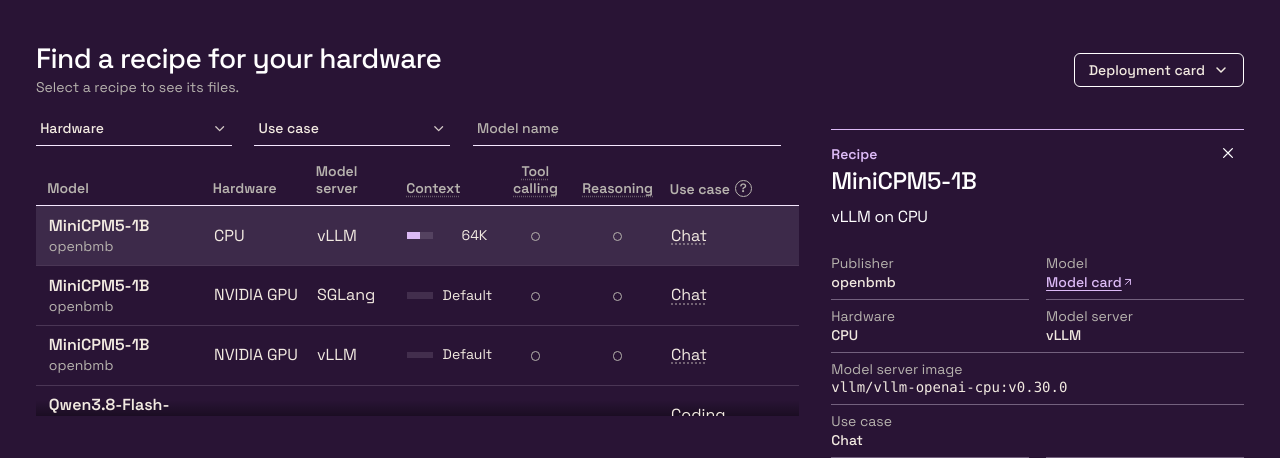
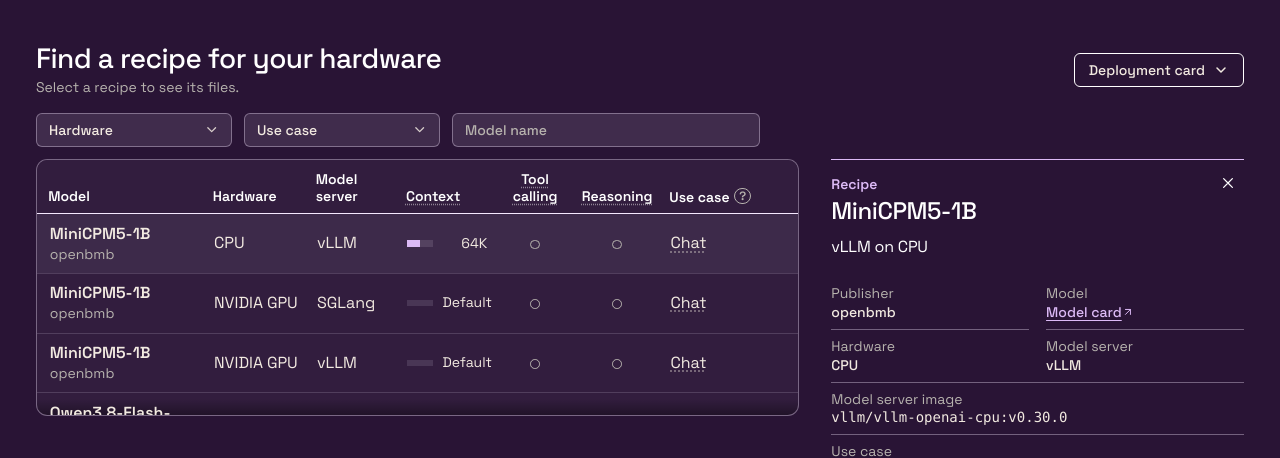
Before and after one commit to opencairn-ai/cairn-site, a plain HTML site: page public/recipes.html in a window 1280 px wide. Shown: the part 244-702 px from the top of the page. Drawn offline with Linux system fonts and the light colour scheme.

Commit message:
Frame the recipe table like a schema layer and align the card with it
- The table sits in a rounded panel with the ground, corners and 1px line of a
  layer of the stack schema; the column titles are in the title ink.
- The filters stay above the table, as framed 34px fields with 6px corners.
- The filters get their own grid row, so the card of the selected recipe starts
  on the table's row and its top rule lines up with the top of the table.
- The tall layout no longer shifts the card down by its sticky offset.

Co-Authored-By: Claude Opus 5.5 <noreply@anthropic.com>

```diff
--- a/public/css/styles.css
+++ b/public/css/styles.css
@@ -2905,49 +2905,63 @@ h1 {
 
 /* The intro uses the page templates (.intro, .page-lead), then the section bar. */
 
-/* The table with its filters on the left, the sheet of the selected recipe on the right. */
+/* The filters, then the table, on the left; the card of the selected recipe on
+   the right, on the row of the table, so its rule lines up with the top of the
+   table. 12px between the filters and the table. */
 .recipe-body {
   display: grid;
   grid-template-columns: minmax(0, 1.55fr) minmax(0, 1fr);
-  gap: 2rem;
+  grid-template-rows: auto auto;
+  gap: 12px 2rem;
   padding-bottom: 0.4rem;
   font-size: 1rem;
   line-height: 1.25;
 }
 
-.recipe-finder,
 .recipe-list {
   display: flex;
   flex-direction: column;
-  gap: 0.9em;
   min-width: 0;
 }
 
-.recipe-list { gap: 0.5em; }
-
-/* --- Filters: two menus and the search field, each a field on a 1px line --- */
-
-/* 14px at a 16px root: the size of the design system's field and menu item. */
+/* The wrapper of the filters and the table lets them sit in the grid of the page
+   on their own rows. */
+.recipe-finder { display: contents; }
+
+/* The table panel: the ground and corners of a layer of the stack schema, with
+   the 1px line of its boxes. It clips the rows to its corners. */
+.recipe-list {
+  overflow: hidden;
+  border: 1px solid var(--color-schema-line);
+  border-radius: var(--radius-md);
+  background: var(--color-layer);
+}
+
+/* --- Filters: two menus and the search field, above the table panel --- */
+
+/* 14px: the size of the design system's field and menu item. */
 .recipe-filters {
   display: flex;
   flex-wrap: wrap;
-  gap: 0.6em 1.6em;
+  gap: 8px 12px;
   font-size: 0.875rem;
 }
 
 .recipe-dropdown { position: relative; display: flex; flex: 0 1 14em; min-width: 0; }
 .recipe-search { display: flex; flex: 1 1 14em; max-width: 22em; min-width: 0; }
 
+/* Each filter is a field: a box of the stack schema (its fill and 1px line), 34px
+   high and with the 6px corners of the buttons. */
 .recipe-select,
 .recipe-input {
-  padding: 0.5em 0.3em;
-  border: 0;
-  border-bottom: 1px solid var(--color-header-rule);
-  border-radius: 0;
-  background: transparent;
+  padding: 8px 12px;
+  border: 1px solid var(--color-schema-line);
+  border-radius: 6px;
+  background: var(--color-component);
   color: var(--color-text);
   font: inherit;
   font-weight: 500;
+  line-height: 16px;
 }
 
 .recipe-select {
@@ -2974,10 +2988,9 @@ h1 {
   outline: none;
 }
 
-/* A menu with a choice: the band of the selected recipe, and a 2px line. */
+/* A menu with a choice: the band of the selected recipe, and a line in the ink. */
 .recipe-select[data-chosen="true"] {
-  padding-bottom: calc(0.5em - 1px);
-  border-bottom-width: 2px;
+  border-color: var(--color-title);
   background: var(--recipe-band);
   font-weight: 600;
 }
@@ -3036,20 +3049,22 @@ h1 {
   overflow: auto;
   overscroll-behavior: contain;
   background:
-    linear-gradient(transparent, var(--color-bg) 70%) bottom / 100% 2.5rem no-repeat local,
+    linear-gradient(transparent, var(--color-layer) 70%) bottom / 100% 2.5rem no-repeat local,
     linear-gradient(transparent, var(--recipe-shade)) bottom / 100% 1rem no-repeat scroll;
 }
 
 .recipe-table { width: 100%; border-collapse: collapse; }
 
+/* The column titles: in the ink of the titles, on the ground of the panel, with a
+   strong rule under them. They stay at the top while the rows scroll. */
 .recipe-table th {
   position: sticky;
   top: 0;
   z-index: 1;
-  padding: 0.2em 0.6em 0.6em;
-  background: var(--color-bg);
+  padding: 0.75em 0.6em 0.6em;
+  background: var(--color-layer);
   box-shadow: inset 0 -1px 0 var(--color-header-rule);
-  color: var(--color-text-muted);
+  color: var(--color-title);
   font-size: 0.875rem;
   font-weight: 600;
   text-align: left;
@@ -3221,7 +3236,9 @@ h1 {
 
 /* Wide screens: the sheet stays in view while the page scrolls. */
 @media (min-width: 901px) and (min-aspect-ratio: 1/1) {
-  .recipe-sheet { position: sticky; top: 1rem; align-self: start; }
+  .recipe-sheet { position: sticky; top: 1rem; grid-column: 2; grid-row: 2; align-self: start; }
+  .recipe-filters,
+  .recipe-list { grid-column: 1; }
 }
 
 /* Wide screens below 1400px: the table gets more of the width, and long model
@@ -3238,12 +3255,12 @@ h1 {
 @media (min-width: 901px) and (min-aspect-ratio: 1/1) and (min-height: 46em) {
   body[data-page="recipes"] .page { height: 100vh; height: 100dvh; min-height: 0; }
   body[data-page="recipes"] main { flex: 1; min-height: 0; }
-  .recipe-body { flex: 1; grid-template-rows: minmax(0, 1fr); min-height: 0; }
+  .recipe-body { flex: 1; grid-template-rows: auto minmax(0, 1fr); min-height: 0; }
   .recipe-finder,
   .recipe-list { min-height: 0; }
   .recipe-list { flex: 1; }
   .recipe-scroll { flex: 1; min-height: 0; max-height: none; }
-  .recipe-sheet { position: relative; align-self: stretch; min-height: 0; }
+  .recipe-sheet { position: relative; top: auto; align-self: stretch; min-height: 0; }
   .recipe-files { flex: 1; }
   .recipe-files .recipe-code { flex: 1 1 auto; min-height: 5rem; }
   .recipe-code--file pre { min-height: 0; max-height: none; }
@@ -3251,8 +3268,8 @@ h1 {
 
 /* Narrow screens: the sheet goes under the table. */
 @media (max-width: 900px), (max-aspect-ratio: 1/1) {
-  .recipe-body { grid-template-columns: minmax(0, 1fr); gap: 1.6rem; }
-  .recipe-sheet { scroll-margin-top: 0.5rem; }
+  .recipe-body { grid-template-columns: minmax(0, 1fr); }
+  .recipe-sheet { margin-top: calc(1.6rem - 12px); scroll-margin-top: 0.5rem; }
 }
 
 /* Phones: the search on its own line. The table scrolls sideways, and the model
@@ -3260,7 +3277,7 @@ h1 {
 @media (max-width: 640px) {
   .recipe-search { flex-basis: 100%; max-width: none; }
   .recipe-table th:first-child,
-  .recipe-table td:first-child { position: sticky; left: 0; background: var(--color-bg); }
+  .recipe-table td:first-child { position: sticky; left: 0; background: var(--color-layer); }
   .recipe-table th:first-child { z-index: 2; }
   .recipe-row.is-selected td:first-child { background: var(--recipe-band); }
 }
--- a/public/recipes.html
+++ b/public/recipes.html
@@ -33,7 +33,7 @@
 <link rel="apple-touch-icon" sizes="180x180" href="apple-touch-icon.png">
 <link rel="manifest" href="site.webmanifest">
 <link rel="preload" href="fonts/SpaceGrotesk-Variable.woff2" as="font" type="font/woff2" crossorigin>
-<link rel="stylesheet" href="css/styles.css?v=154">
+<link rel="stylesheet" href="css/styles.css?v=158">
 </head>
 <body data-page="recipes">
 <div class="page">
```
Also changed, not shown: public/index.html (+1 -1 lines), public/roadmap.html (+1 -1 lines), public/stack.html (+1 -1 lines).
